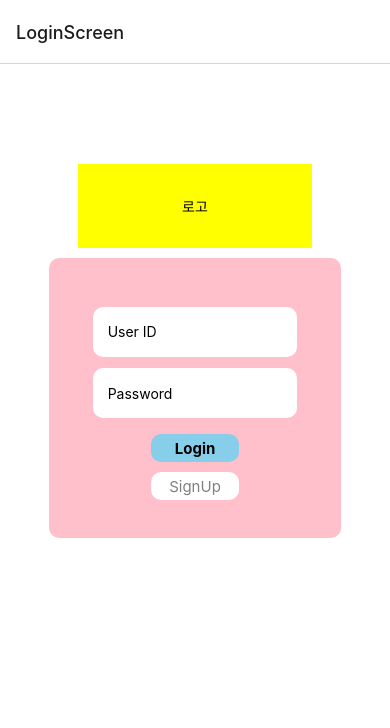
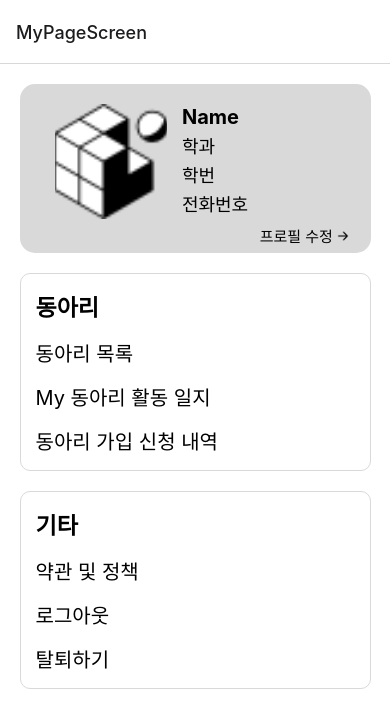
Before and after one commit to WhatsTheTeamNameHowIsTheTeam/smClubMonoRepo, a React Native app in the folder smClubFront/: screen /MyPage in a window 390 px wide. Shown: the top 728 px of the page. Built offline with nearby package versions, Linux system fonts and the light colour scheme.

Commit message:
💄Design) front) design view layout

```diff
--- a/smClubFront/navigation/StackNavigation.js
+++ b/smClubFront/navigation/StackNavigation.js
@@ -59,7 +59,7 @@ const MyPageStackNavigator = ({ navigation, route }) => {
         }
     }, [navigation, route]);
     return (
-        <Stack.Navigator initialRouteName='LoginScreen'>
+        <Stack.Navigator initialRouteName='MyPageScreen'>
             <Stack.Screen name="JoinScreen" component={JoinScreen} />
             <Stack.Screen name="LoginScreen" component={LoginScreen} />
             <Stack.Screen name="MyPageScreen" component={MyPageScreen} />
--- a/smClubFront/screens/MyPage/MyPageScreen.js
+++ b/smClubFront/screens/MyPage/MyPageScreen.js
@@ -1,11 +1,13 @@
 //마이페이지
 // 모듈
 import React from 'react';
-import { View, Button, Text, StyleSheet, TouchableOpacity, Alert } from 'react-native';
+import {
+    View, Image, Text,
+    StyleSheet, TouchableOpacity,
+    Alert, Dimensions
+} from 'react-native';
 import AsyncStorage from '@react-native-async-storage/async-storage';
 
-// 파일
-import styles from '../../components/Style'
 
 const MyPageScreen = ({ navigation }) => {
 
@@ -43,134 +45,144 @@ const MyPageScreen = ({ navigation }) => {
 
     return (
         <View style={styles.container}>
-
-            {/* 내정보 */}
-            <View style={MyPagestyles.myInfo} >
-                <View style={{
-                    flex: 1,
-                    justifyContent: 'center',
-                    marginRight: 10
-                }}>
-                    <TouchableOpacity>
-                        <View style={MyPagestyles.profile}></View>
-                    </TouchableOpacity>
+            <View style={styles.myPageContainer}>
+                <View style={styles.profileView}>
+                    <View style={styles.profile}>
+                        <View style={{ width: '40%', height: '85%', }}>
+                            <Image style={{ width: '100%', height: '100%' }} source={require('../../assets/favicon.png')} resizeMethod='resize' />
+                        </View>
+                        <View style={{ width: '60%', height: '85%', justifyContent: 'center', paddingLeft: 15, }}>
+                            <Text style={{ fontSize: 20, fontWeight: 'bold', marginBottom: 3 }}>Name</Text>
+                            <Text style={{ fontSize: 18, marginBottom: 3 }}>학과</Text>
+                            <Text style={{ fontSize: 18, marginBottom: 3 }}>학번</Text>
+                            <Text style={{ fontSize: 18, marginBottom: 3 }}>전화번호</Text>
+                        </View>
+                    </View>
+                    <View style={{ flexDirection: 'row', height: '20%', width: '90%', justifyContent: 'flex-end', alignItems: 'center' }}>
+                        <Text style={{ fontSize: 15, }}>프로필 수정</Text>
+                        <Image style={{ width: 20, height: 20 }} source={require('../../assets/ArrowRightShort.png')} />
+                    </View>
                 </View>
 
-                <View style={{
-                    flexDirection: 'column',
-                    flex: 2,
-                    justifyContent: 'center'
-                }}>
-                    <Text style={{ fontSize: 20, marginBottom: 8, }}>김세현</Text>
-                    <Text style={{ marginBottom: 5, }}>신소재공학과</Text>
-                    <Text>010-2232-2920</Text>
+                <View style={styles.functionView}>
+                    <View style={styles.subView}>
+                        <Text style={{ fontWeight: 'bold', fontSize: 23 }}>동아리</Text>
+                        {/* 동아리 목록 */}
+                        <TouchableOpacity
+                            style={styles.setup}
+                            onPress={() => {
+
+                            }}>
+                            <Text style={{ fontSize: 20 }}>동아리 목록</Text>
+                        </TouchableOpacity>
+
+
+                        {/* My 동아리 활동 일지 */}
+                        <TouchableOpacity
+                            style={styles.setup}
+                            onPress={() => {
+
+                            }}>
+                            <Text style={{ fontSize: 20 }}>My 동아리 활동 일지</Text>
+                        </TouchableOpacity>
+
+
+                        {/* 동아리 가입 신청 내역 */}
+                        <TouchableOpacity
+                            style={styles.setup}
+                            onPress={() => {
+
+                            }}>
+                            <Text style={{ fontSize: 20 }}>동아리 가입 신청 내역</Text>
+                        </TouchableOpacity>
+                    </View>
+
+
+                    <View style={styles.subView}>
+                        <Text style={{ fontWeight: 'bold', fontSize: 23 }}>기타</Text>
+                        {/* 약관 및 정책 */}
+                        <TouchableOpacity
+                            style={styles.setup}
+                            onPress={() => {
+
+                            }}>
+                            <Text style={{ fontSize: 20 }}>약관 및 정책</Text>
+                        </TouchableOpacity>
+
+
+
+                        {/* 로그아웃 */}
+                        <TouchableOpacity
+                            style={styles.setup}
+                            onPress={() => {
+                                logoutButtonPress();
+                            }}>
+                            <Text style={{ fontSize: 20 }}>로그아웃</Text>
+                        </TouchableOpacity>
+
+
+                        {/* 탈퇴하기 */}
+                        <TouchableOpacity
+                            style={styles.setup}
+                            onPress={() => {
+                                secessionButtonPress();
+                            }}>
+                            <Text style={{ fontSize: 20 }}>탈퇴하기</Text>
+                        </TouchableOpacity>
+                    </View>
                 </View>
             </View>
-
-            {/* 약관 및 설정 */}
-            <View style={{ flex: 2.5 }}>
-
-                <TouchableOpacity
-                    style={MyPagestyles.setup}
-                    onPress={() => {
-
-                    }}
-                >
-                    <Text style={MyPagestyles.setupText} >MY 동아리</Text>
-                    <View style={MyPagestyles.separator} />
-
-                </TouchableOpacity>
-
-                <TouchableOpacity
-                    style={MyPagestyles.setup}
-                    onPress={() => {
-
-                    }}
-                >
-                    <Text style={MyPagestyles.setupText}>MY 동아리 활동 일지</Text>
-                    <View style={MyPagestyles.separator} />
-                </TouchableOpacity>
-
-                <TouchableOpacity
-                    style={MyPagestyles.setup}
-                    onPress={() => {
-
-                    }}
-                >
-                    <Text style={MyPagestyles.setupText}>동아리 가입 신청 내역</Text>
-                    <View style={MyPagestyles.separator} />
-                </TouchableOpacity>
-
-                <TouchableOpacity
-                    style={MyPagestyles.setup}
-                    onPress={() => {
-
-                    }}
-                >
-                    <Text style={MyPagestyles.setupText}>약관 및 정책</Text>
-                    <View style={MyPagestyles.separator} />
-                </TouchableOpacity>
-
-                <TouchableOpacity
-                    style={MyPagestyles.setup}
-                    onPress={() => {
-
-                    }}
-                >
-                    <Text
-                        style={MyPagestyles.setupText}
-                        onPress={secessionButtonPress}
-                    >
-                        어플 탈퇴하기
-                    </Text>
-                    <View style={MyPagestyles.separator} />
-                </TouchableOpacity>
-
-                <TouchableOpacity
-                    style={MyPagestyles.setup}
-                    onPress={() => {
-
-                    }}
-                >
-                    <Text
-                        style={MyPagestyles.setupText}
-                        onPress={logoutButtonPress}
-                    >
-                        로그아웃
-                    </Text>
-                    <View style={MyPagestyles.separator} />
-                </TouchableOpacity>
-            </View>
-
         </View>
     );
 };
-const MyPagestyles = StyleSheet.create({
-    myInfo: {
+const styles = StyleSheet.create({
+    container: {
+        width: Dimensions.get('window').width,
+        height: Dimensions.get('window').height,
+        backgroundColor: '#fff',
+    },
+    myPageContainer: {
+        width: '100%',
+        height: '100%',
+        alignItems: 'center',
+    },
+    profileView: {
+        width: '90%',
+        height: '20%',
         backgroundColor: '#D9D9D9',
-        borderRadius: 10,
-        alignContent: 'center',
-        flexDirection: 'row',
-        marginBottom: 20,
-        padding: '7%',
+        borderRadius: 15,
+        marginTop: 20,
+        alignItems: 'center',
     },
     profile: {
-        backgroundColor: 'white',
-        width: 90,
-        height: 90,
+        flexDirection: 'row',
+        height: '80%',
+        width: '80%',
+        alignItems: 'flex-end'
+    },
+    modifyProfile: {
+        flexDirection: 'row',
+        height: '20%',
+        width: '90%',
+        justifyContent: 'flex-end',
+        alignItems: 'center'
+    },
+    functionView: {
+        width: '90%',
+        alignItems: 'center',
+        marginTop: 20,
+    },
+    subView: {
+        width: '100%',
+        borderWidth: 1,
         borderRadius: 10,
-    },
-    separator: {
-        borderBottomColor: 'black',
-        borderBottomWidth: StyleSheet.hairlineWidth,
+        borderColor: '#D9D9D9',
+        padding: 15,
+        marginBottom: 20,
     },
     setup: {
         width: '100%',
         marginTop: 15,
-        justifyContent: 'flex-start',
-    },
-    setupText: {
-        fontSize: 30,
     },
 });
 
```
